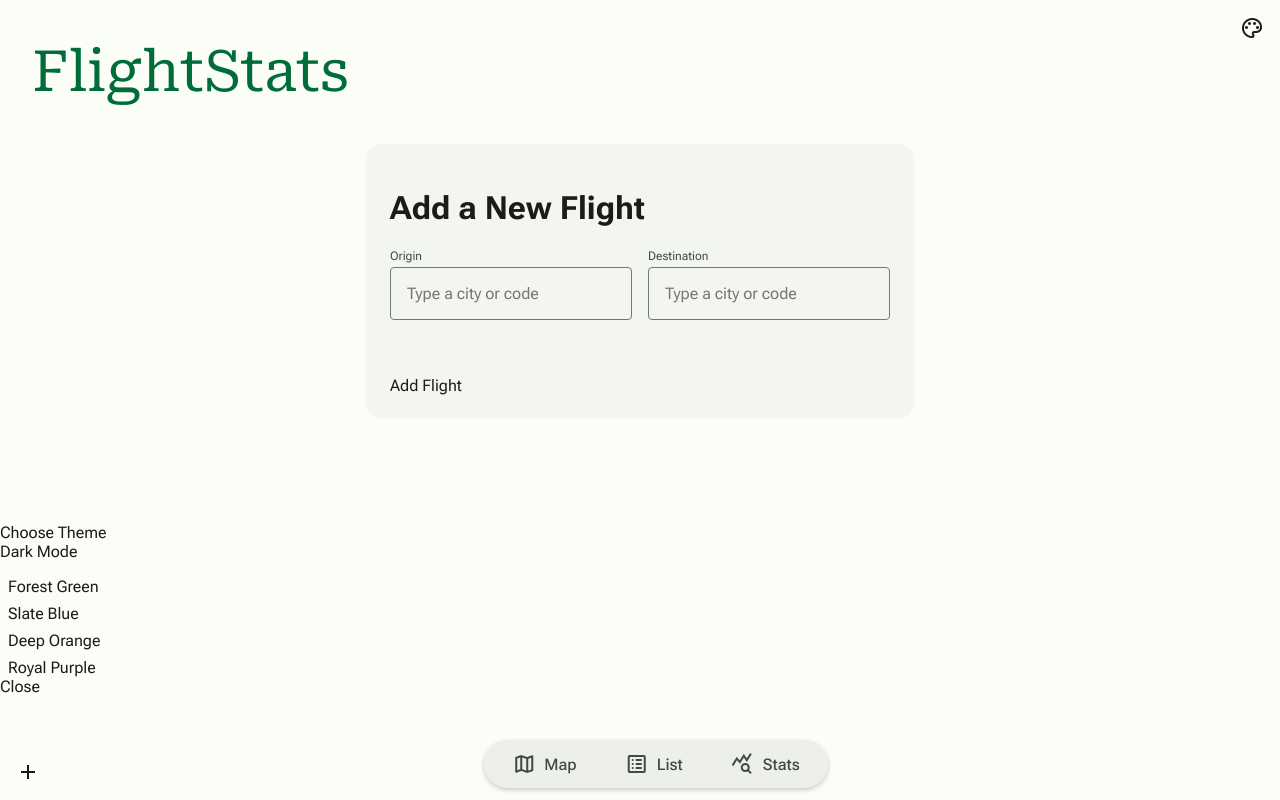
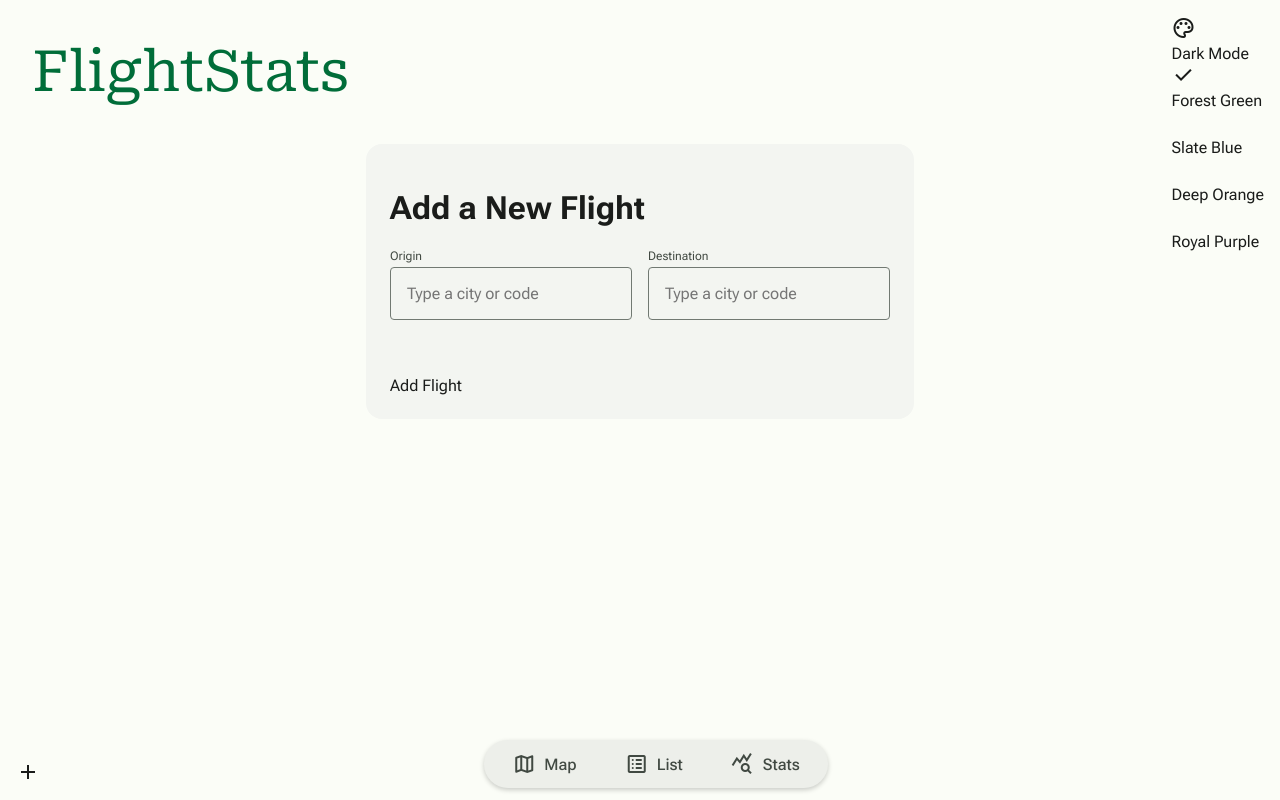
Before and after one commit to JurianOnderwater/FlightStats, a Flask app: page /add in a window 1280 px wide. Run offline with Flask 3, Linux system fonts and the light colour scheme; some libraries are stand-ins or nearby versions.

Commit message:
Change theming button from dialog to menu

```diff
--- a/templates/base.html
+++ b/templates/base.html
@@ -13,12 +13,55 @@
     <link rel="manifest" href="{{ url_for('static', filename='manifest.json') }}">
     <link rel="icon" href="{{ url_for('static', filename='favicon.svg') }}">
     <title>{% block title %}FlightStats{% endblock %}</title>
+
+    <style>
+        /* Container to position the button and menu together */
+        .theme-container {
+            position: fixed;
+            top: 16px;
+            right: 16px;
+            z-index: 2000;
+        }
+        /* Hide checkmarks on non-active themes */
+        md-menu-item:not(.active) .theme-check {
+            visibility: hidden;
+        }
+    </style>
 </head>
 <body>
     <div class="app-container">
-        <md-icon-button class="theme-toggle-btn" id="theme-btn">
-            <span class="material-symbols-outlined">palette</span>
-        </md-icon-button>
+
+        <div class="theme-container">
+            <md-icon-button id="theme-menu-anchor">
+                <span class="material-symbols-outlined">palette</span>
+            </md-icon-button>
+
+            <md-menu id="theme-menu" anchor="theme-menu-anchor">
+                <md-menu-item keep-open>
+                    <div slot="headline">Dark Mode</div>
+                    <md-switch slot="end" id="dark-mode-switch"></md-switch>
+                </md-menu-item>
+
+                <md-divider></md-divider>
+
+                <md-menu-item class="theme-item" data-value="green">
+                    <span slot="start" class="material-symbols-outlined theme-check">check</span>
+                    <div slot="headline">Forest Green</div>
+                </md-menu-item>
+                <md-menu-item class="theme-item" data-value="blue">
+                    <span slot="start" class="material-symbols-outlined theme-check">check</span>
+                    <div slot="headline">Slate Blue</div>
+                </md-menu-item>
+                <md-menu-item class="theme-item" data-value="orange">
+                    <span slot="start" class="material-symbols-outlined theme-check">check</span>
+                    <div slot="headline">Deep Orange</div>
+                </md-menu-item>
+                <md-menu-item class="theme-item" data-value="purple">
+                    <span slot="start" class="material-symbols-outlined theme-check">check</span>
+                    <div slot="headline">Royal Purple</div>
+                </md-menu-item>
+            </md-menu>
+        </div>
 
         <main>
             {% with messages = get_flashed_messages() %}
@@ -49,34 +92,6 @@
         </footer>
     </div>
 
-    <md-dialog id="theme-dialog">
-        <div slot="headline">Choose Theme</div>
-        <form slot="content" id="theme-form" method="dialog">
-            <label style="display:flex; align-items:center; justify-content:space-between; margin-bottom:16px;">
-                <span>Dark Mode</span>
-                <md-switch id="dark-mode-switch"></md-switch>
-            </label>
-            <md-divider></md-divider>
-            <div style="margin-top:16px; display:flex; flex-direction:column; gap:8px;">
-                <label style="display:flex; align-items:center; gap:8px;">
-                    <md-radio name="theme" value="green" checked></md-radio> Forest Green
-                </label>
-                <label style="display:flex; align-items:center; gap:8px;">
-                    <md-radio name="theme" value="blue"></md-radio> Slate Blue
-                </label>
-                <label style="display:flex; align-items:center; gap:8px;">
-                    <md-radio name="theme" value="orange"></md-radio> Deep Orange
-                </label>
-                <label style="display:flex; align-items:center; gap:8px;">
-                    <md-radio name="theme" value="purple"></md-radio> Royal Purple
-                </label>
-            </div>
-        </form>
-        <div slot="actions">
-            <md-text-button form="theme-form" value="close">Close</md-text-button>
-        </div>
-    </md-dialog>
-
     <script src="https://cdn.jsdelivr.net/npm/idb@7/build/umd.js"></script>
     <script src="{{ url_for('static', filename='js/database.js') }}"></script>
     <script type="module" src="https://esm.run/@material/web/all.js"></script>
@@ -84,15 +99,14 @@
 
     <script>
         document.addEventListener('DOMContentLoaded', () => {
-            const themeBtn = document.getElementById('theme-btn');
-            const themeDialog = document.getElementById('theme-dialog');
+            const themeBtn = document.getElementById('theme-menu-anchor');
+            const themeMenu = document.getElementById('theme-menu');
             const darkModeSwitch = document.getElementById('dark-mode-switch');
-            const themeRadios = document.querySelectorAll('md-radio[name="theme"]');
+            const themeItems = document.querySelectorAll('.theme-item');
             const themeLink = document.getElementById('theme-link');
 
-            // Helper to notify other scripts (like stats.js) that colors changed
+            // Notify charts when theme changes
             function notifyThemeChange() {
-                // We use a small timeout to ensure the CSS is fully applied by the browser
                 setTimeout(() => {
                     window.dispatchEvent(new CustomEvent('themeChanged'));
                 }, 50);
@@ -102,24 +116,22 @@
             const savedTheme = localStorage.getItem('appTheme') || 'green';
             const savedDarkMode = localStorage.getItem('appDarkMode') === 'true';
 
-            // Apply saved settings
+            // Apply initial settings
             applyTheme(savedTheme);
             if (savedDarkMode) {
                 document.documentElement.setAttribute('data-theme', 'dark');
                 darkModeSwitch.selected = true;
             }
 
-            // Update UI
-            themeRadios.forEach(radio => {
-                if (radio.value === savedTheme) radio.checked = true;
+            // Update UI to show active theme
+            updateActiveItem(savedTheme);
+
+            // Toggle Menu
+            themeBtn.addEventListener('click', () => {
+                themeMenu.open = !themeMenu.open;
             });
 
-            // Open Dialog
-            themeBtn.addEventListener('click', () => {
-                themeDialog.show();
-            });
-
-            // Handle Dark Mode Toggle
+            // Handle Dark Mode
             darkModeSwitch.addEventListener('change', () => {
                 const isDark = darkModeSwitch.selected;
                 if (isDark) {
@@ -128,22 +140,33 @@
                     document.documentElement.removeAttribute('data-theme');
                 }
                 localStorage.setItem('appDarkMode', isDark);
-                notifyThemeChange(); // <-- Notify charts
+                notifyThemeChange();
             });
 
-            // Handle Color Theme Change
-            themeRadios.forEach(radio => {
-                radio.addEventListener('change', () => {
-                    if (radio.checked) {
-                        applyTheme(radio.value);
-                        localStorage.setItem('appTheme', radio.value);
-                    }
+            // Handle Color Themes
+            themeItems.forEach(item => {
+                item.addEventListener('click', () => {
+                    const theme = item.dataset.value;
+                    applyTheme(theme);
+                    updateActiveItem(theme);
+                    localStorage.setItem('appTheme', theme);
+                    // Close menu on selection
+                    themeMenu.open = false;
                 });
             });
 
+            function updateActiveItem(activeTheme) {
+                themeItems.forEach(item => {
+                    if (item.dataset.value === activeTheme) {
+                        item.classList.add('active');
+                    } else {
+                        item.classList.remove('active');
+                    }
+                });
+            }
+
             function applyTheme(themeName) {
                 themeLink.href = `/static/css/themes/${themeName}.css`;
-                // When the new CSS file finishes loading, notify charts
                 themeLink.onload = notifyThemeChange;
             }
         });
```
